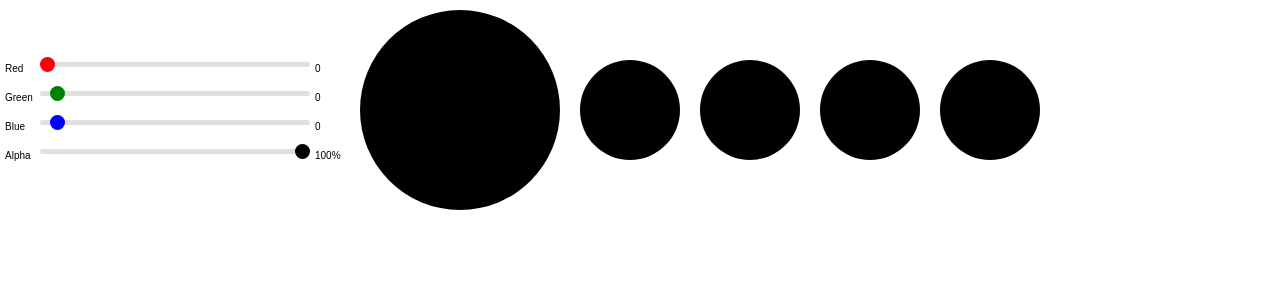
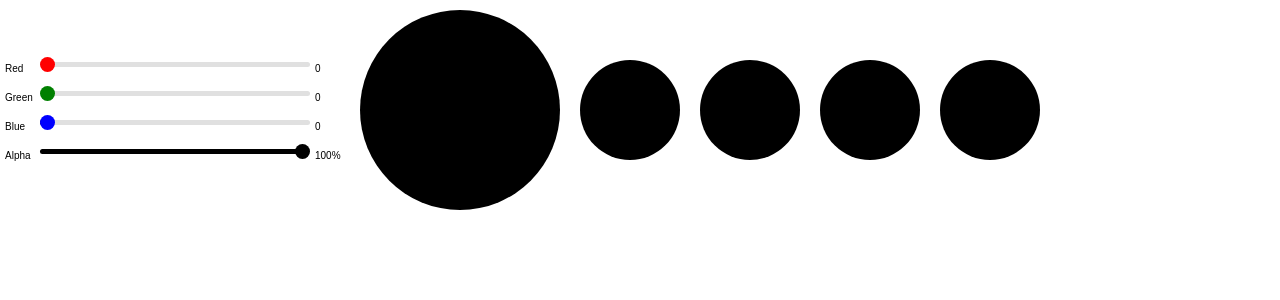
Before and after one commit to rardray/RGBA_SLIDERS, a React (Create React App) app: page / in a window 1280 px wide. Shown: the top 300 px of the page. Built offline with nearby package versions, Linux system fonts and the light colour scheme.

Commit message:
point and click adjust

```diff
--- a/src/App.css
+++ b/src/App.css
@@ -2,10 +2,6 @@
   text-align: left;
 }
 
-.App-logo {
-  animation: App-logo-spin infinite 20s linear;
-  height: 80px;
-}
 
 .App-header {
   background-color: #222;
@@ -32,7 +28,3 @@ span {
   font-size: 10px;
   width: 30px;
 }
-@keyframes App-logo-spin {
-  from { transform: rotate(0deg); }
-  to { transform: rotate(360deg); }
-}
--- a/src/App.js
+++ b/src/App.js
@@ -1,5 +1,4 @@
 import React, { Component } from 'react';
-import logo from './logo.svg';
 import './App.css';
 import ScaleController from './ScaleController';
 import Vcontroll  from './Vcontroll';
@@ -31,22 +30,37 @@ class App extends Component {
         <div style = {{display: 'inline-block', verticalAlign: 'middle'}}>
           <div className = 'Slider-container'>
             <span>Red</span>
-              <Vcontroll setPosition = {this.setR} thumb = 'thumb-r' slider = 'slider-r'/>
+              <Vcontroll
+                  setPosition = {this.setR}
+                  thumb = 'thumb-r'
+                  slider = 'slider-r'
+                  value = {this.state.r}
+                  color = {`rgb(${this.state.r}, 0, 0)`}/>
               <span>{this.state.r}</span>
             </div><br/>
           <div className = 'Slider-container'>
             <span>Green</span>
-              <Vcontroll setPosition = {this.setG} thumb = 'thumb-g' slider = 'slider-g'/>
+              <Vcontroll
+                  setPosition = {this.setG}
+                  thumb = 'thumb-g'
+                  slider = 'slider-g'
+                  value = {this.state.g}
+                  color = {`rgb(0, ${this.state.g}, 0)`}/>
               <span>{this.state.g}</span>
             </div><br/>
           <div className = 'Slider-container'>
             <span>Blue</span>
-              <Vcontroll setPosition = {this.setB} thumb = 'thumb-b' slider = 'slider-b'/>
+              <Vcontroll
+                  setPosition = {this.setB}
+                  thumb = 'thumb-b'
+                  slider = 'slider-b'
+                  value = {this.state.b + 4}
+                  color = {`rgb(0, 0, ${this.state.b})`}/>
                 <span>{this.state.b}</span>
             </div><br/>
           <div className = 'Slider-container'>
             <span>Alpha</span>
-              <Vcontroll setPosition = {this.setA} thumb = 'thumb-a' slider = 'slider-a' />
+              <Vcontroll setPosition = {this.setA} thumb = 'thumb-a' slider = 'slider-a' value = {Math.floor(this.state.a * 100) * 2.55 + 4} color = {`rgba(0,0,0,` + this.state.a + ')'}/>
                 <span>{Math.floor(this.state.a * 100)}%</span>
             </div>
             </div>
--- a/src/ScaleController.js
+++ b/src/ScaleController.js
@@ -122,7 +122,7 @@ class ScaleController extends Component {
                         <div className = 'slider-scale'>
                             {scale}
                         </div>
-                        <div className = 'slider' >
+                        <div className = 'slider'  >
                             {slider}
                         </div>
                         <div className = 'slider-selected-scale'>
--- a/src/Vcontroll.css
+++ b/src/Vcontroll.css
@@ -32,7 +32,7 @@
     height: 15px;
     border-radius: 50%;
     position: relative;
-    left: 10px;
+    left: 0px;
     top: -5px;
     background: green;
     cursor: pointer;
@@ -52,7 +52,7 @@
     height: 15px;
     border-radius: 50%;
     position: relative;
-    left: 10px;
+    left: 0px;
     top: -5px;
     background: blue;
     cursor: pointer;
--- a/src/Vcontroll.js
+++ b/src/Vcontroll.js
@@ -42,16 +42,35 @@ class Vcontroll extends React.Component {
         this.setState({mouseDown: false})
         window.removeEventListener('mouseup', this.handleMouseUp)
     }
+    handleClick = e => {
+
+        let slider = document.querySelector(`.${this.props.slider}`);
+        let position = e.clientX - 7 - slider.getBoundingClientRect().left;
+        if (position < 0) {
+            position = 0
+        }
+        if (position > 255) {
+            position = 255
+        }
+        document.querySelector(`.${this.props.thumb}`).style.left = position + 'px';
+        this.props.setPosition(position)
+    }
     handleDrag = () => {return false; }
     render() {
     return (
         <div onMouseMove = {this.handleMouseMove} style = {{display: 'inline-block'}}
-            onMouseUp = {this.handleMouseUp} >
-           <div id = 'slider' className = {this.props.slider} >
+            onMouseUp = {this.handleMouseUp}
+             >
+           <div id = 'slider' className = {this.props.slider} onClick = {this.handleClick} >
+           <div style = {{
+                            backgroundColor: this.props.color,
+                            height: '100%',
+                            width: this.props.value,
+                            borderRadius: 3}}>
               <div className = {this.props.thumb}
                 onMouseDown = {this.handleMouseDown}
                 onDragStart = {this.handleDrag}>
-
+                </div>
               </div>
             </div>
          </div>
```
Also changed, not shown: src/logo.svg (deleted), 1 other file (tests, documents, lock files or other folders).
